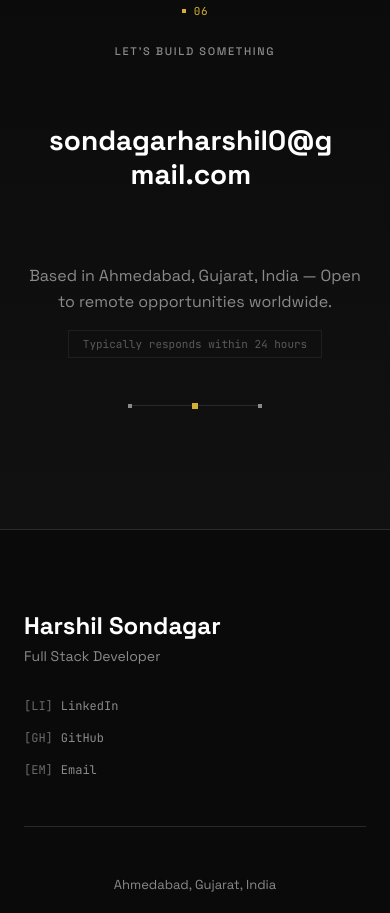
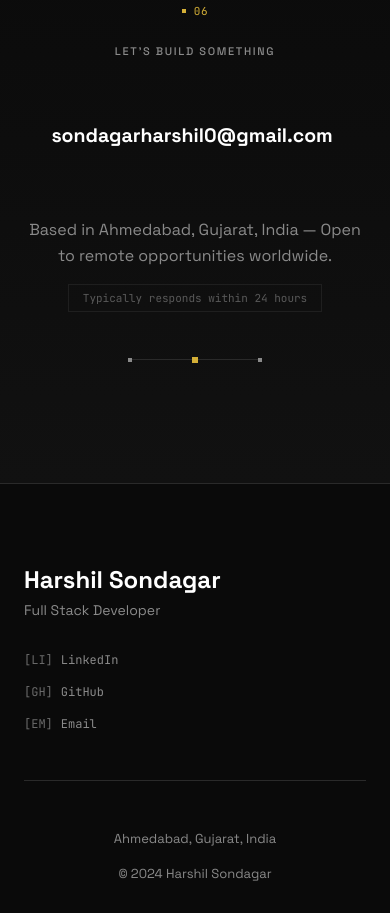
Before and after one commit to Harshil543/portfolio, a React (Vite) app: page / in a window 390 px wide. Shown: the part 10140-11053 px from the top of the page. Built offline with nearby package versions, Linux system fonts and the light colour scheme.

Commit message:
contact info update

```diff
--- a/src/sections/ContactSection.tsx
+++ b/src/sections/ContactSection.tsx
@@ -90,10 +90,10 @@ export function ContactSection() {
                 href="mailto:sondagarharshil0@gmail.com"
                 className="font-display font-bold text-pure-white underline underline-offset-8 transition-all hover:decoration-highlight"
                 style={{
-                  fontSize: 'clamp(28px, 5vw, 56px)',
+                  fontSize: 'clamp(14px, 5vw, 56px)',
                   textDecorationColor: 'rgba(212,175,55,0.5)',
                   lineHeight: 1.2,
-                  wordBreak: 'break-all',
+                  whiteSpace: 'nowrap',
                 }}
               >
                 <StaggeredTextReveal mode="word" triggerOnLoad delay={0.2} staggerDelay={0.06}>
```
